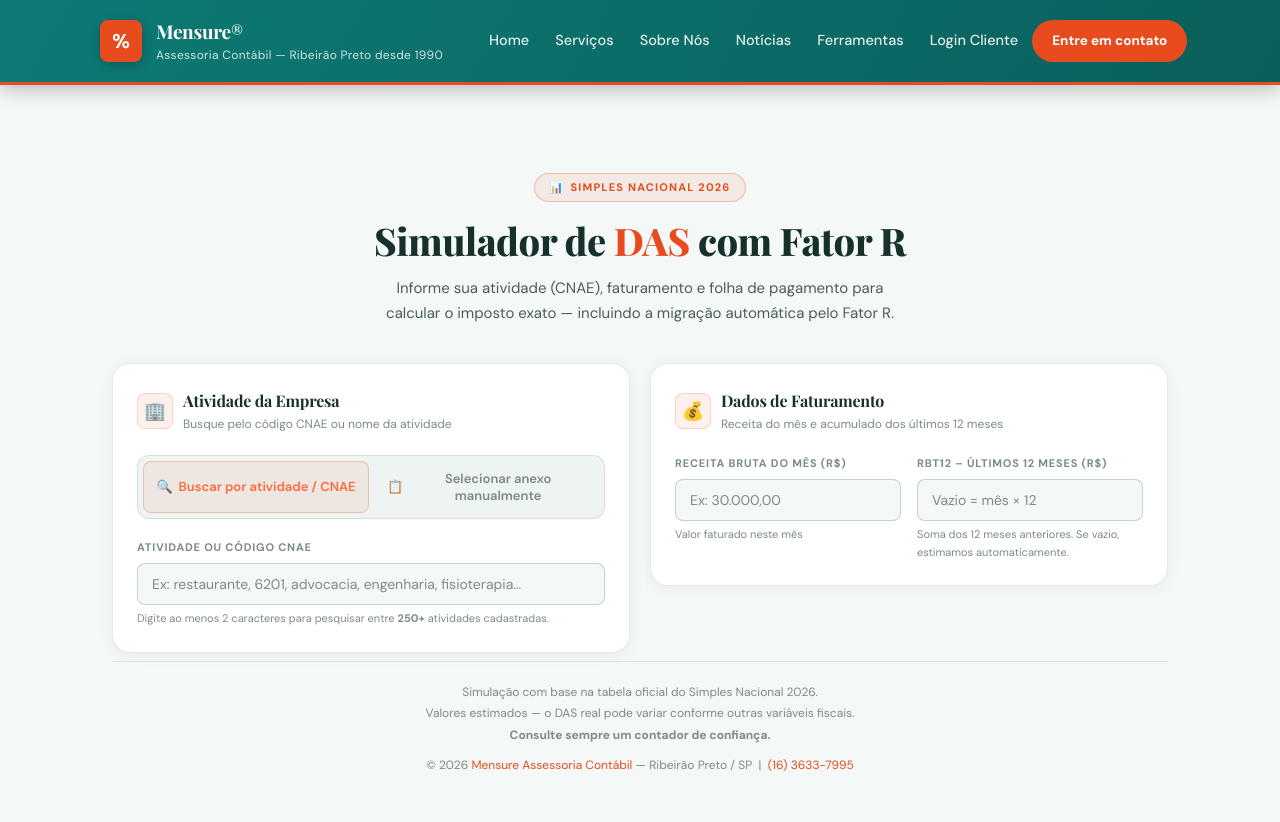
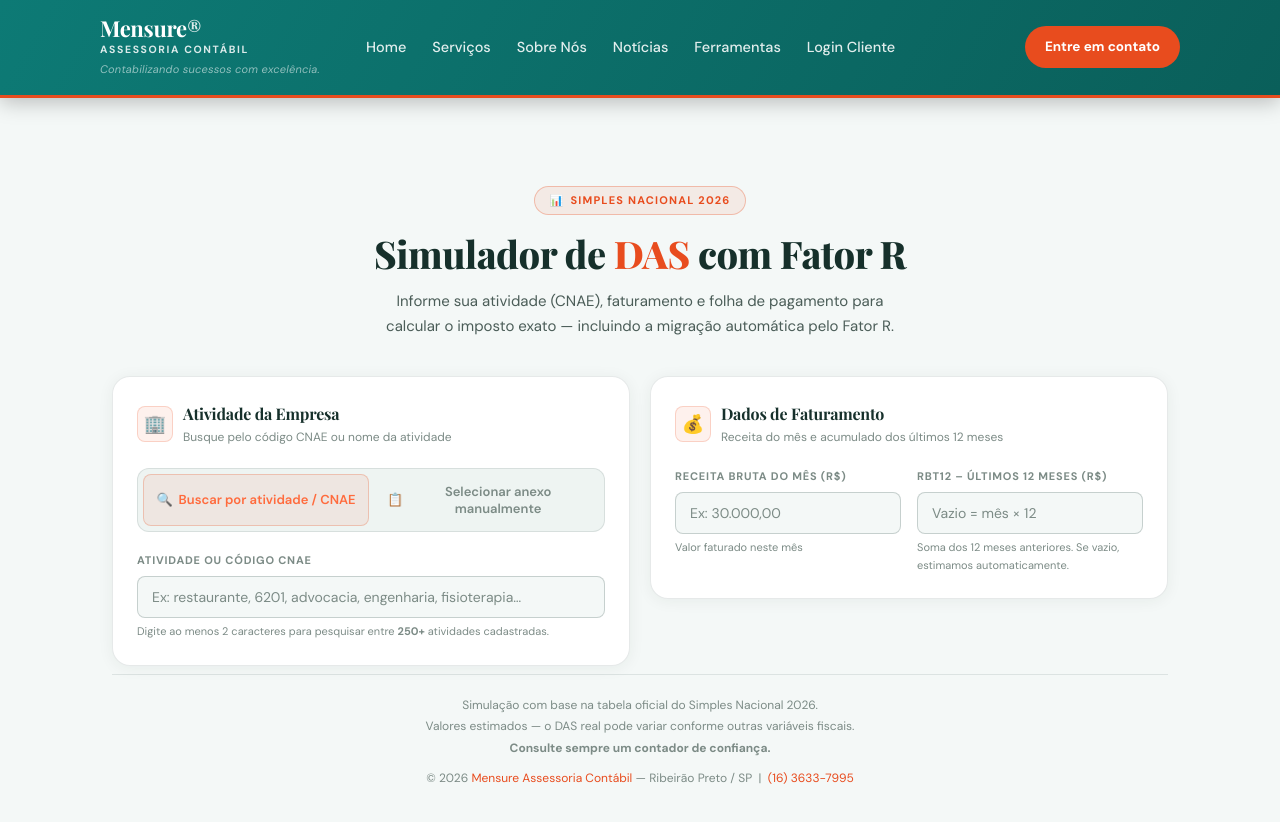
Before and after one commit to Apoio2mensure/mensure1, a plain HTML site: page simulador-das/index.html in a window 1280 px wide. Drawn offline with nearby package versions, Linux system fonts and the light colour scheme.

Commit message:
Add files via upload

```diff
--- a/simulador-das/css/simulador.css
+++ b/simulador-das/css/simulador.css
@@ -83,51 +83,48 @@ body {
 .sim-logo-link {
   display: flex;
   align-items: center;
-  gap: 14px;
   text-decoration: none;
   flex-shrink: 0;
 }
 
-.sim-logo-icon {
-  width: 42px;
-  height: 42px;
-  border-radius: var(--radius-sm);
-  background: var(--gold);
+.sim-logo-text {
   display: flex;
-  align-items: center;
-  justify-content: center;
-  font-size: 20px;
-  font-weight: 800;
-  color: #fff;
-  flex-shrink: 0;
-  box-shadow: 0 2px 10px rgba(0,0,0,0.25);
-}
-
-.sim-logo-text {
+  flex-direction: column;
+  gap: 2px;
   min-width: 0;
 }
 
 .sim-logo-name {
   font-family: 'Playfair Display', serif;
-  font-size: 19px;
+  font-size: 22px;
   font-weight: 700;
   color: #fff;
   letter-spacing: -0.3px;
+  line-height: 1.1;
 }
 
 .sim-logo-name em {
   color: #fff;
   font-style: normal;
-  opacity: 0.75;
+  opacity: 0.85;
 }
 
 .sim-logo-sub {
-  font-size: 12px;
-  color: rgba(255,255,255,0.8);
-  letter-spacing: 0.3px;
-  white-space: nowrap;
-  overflow: hidden;
-  text-overflow: ellipsis;
+  font-family: 'DM Sans', sans-serif;
+  font-size: 10.5px;
+  font-weight: 700;
+  color: rgba(255,255,255,0.85);
+  text-transform: uppercase;
+  letter-spacing: 1.6px;
+}
+
+.sim-logo-tag {
+  font-family: 'DM Sans', sans-serif;
+  font-size: 11px;
+  font-style: italic;
+  font-weight: 400;
+  color: rgba(255,255,255,0.55);
+  letter-spacing: 0.2px;
 }
 
 /* ── NAVEGAÇÃO (desktop) ───────────────────────────────────────── */
@@ -1027,9 +1024,9 @@ body {
 
   .sim-header { padding: 12px 0; }
   .sim-header-inner { gap: 10px; }
-  .sim-logo-icon { width: 38px; height: 38px; font-size: 18px; }
-  .sim-logo-name { font-size: 16px; }
-  .sim-logo-sub { font-size: 10.5px; }
+  .sim-logo-name { font-size: 17px; }
+  .sim-logo-sub { font-size: 9px; letter-spacing: 1.2px; }
+  .sim-logo-tag { font-size: 10px; }
 
   .sim-result-das { letter-spacing: -1px; word-break: break-word; }
   .sim-result-metrics { grid-template-columns: 1fr 1fr; gap: 8px; }
@@ -1042,5 +1039,5 @@ body {
 @media (max-width: 380px) {
   .sim-anexo-grid { grid-template-columns: repeat(3,1fr); }
   .sim-result-metrics { grid-template-columns: 1fr 1fr; }
-  .sim-logo-sub { display: none; } /* economiza espaço em telas muito pequenas */
+  .sim-logo-tag { display: none; } /* economiza espaço em telas muito pequenas */
 }
--- a/simulador-das/index.html
+++ b/simulador-das/index.html
@@ -23,10 +23,10 @@
 <header class="sim-header" role="banner">
   <div class="sim-header-inner">
     <a href="https://portal.mensure.com.br/" class="sim-logo-link" aria-label="Ir para o site da Mensure">
-      <div class="sim-logo-icon" aria-hidden="true">%</div>
       <div class="sim-logo-text">
-        <div class="sim-logo-name">Mensure<em>®</em></div>
-        <div class="sim-logo-sub">Assessoria Contábil — Ribeirão Preto desde 1990</div>
+        <span class="sim-logo-name">Mensure<em>®</em></span>
+        <span class="sim-logo-sub">Assessoria Contábil</span>
+        <span class="sim-logo-tag">Contabilizando sucessos com excelência.</span>
       </div>
     </a>
 
```
